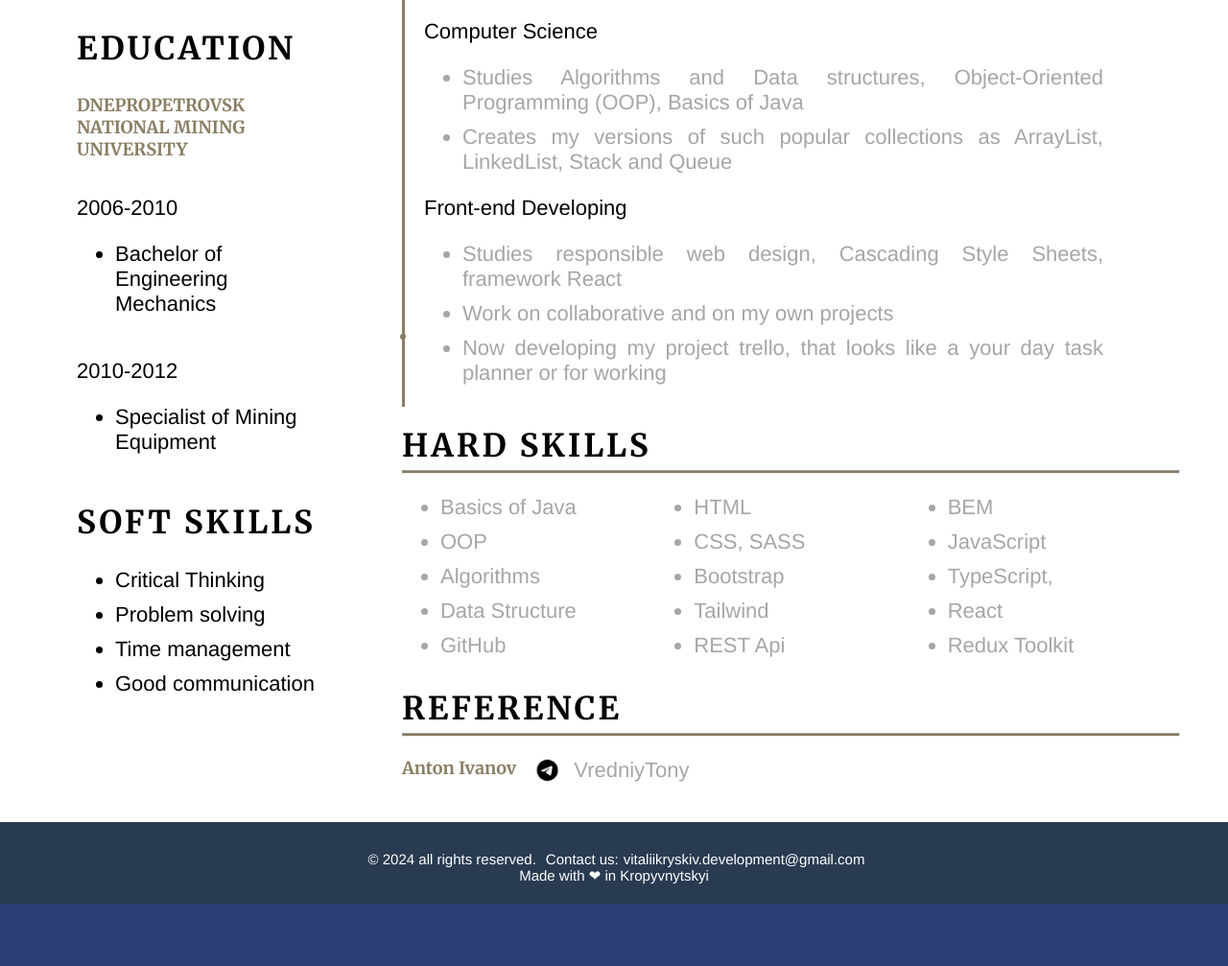
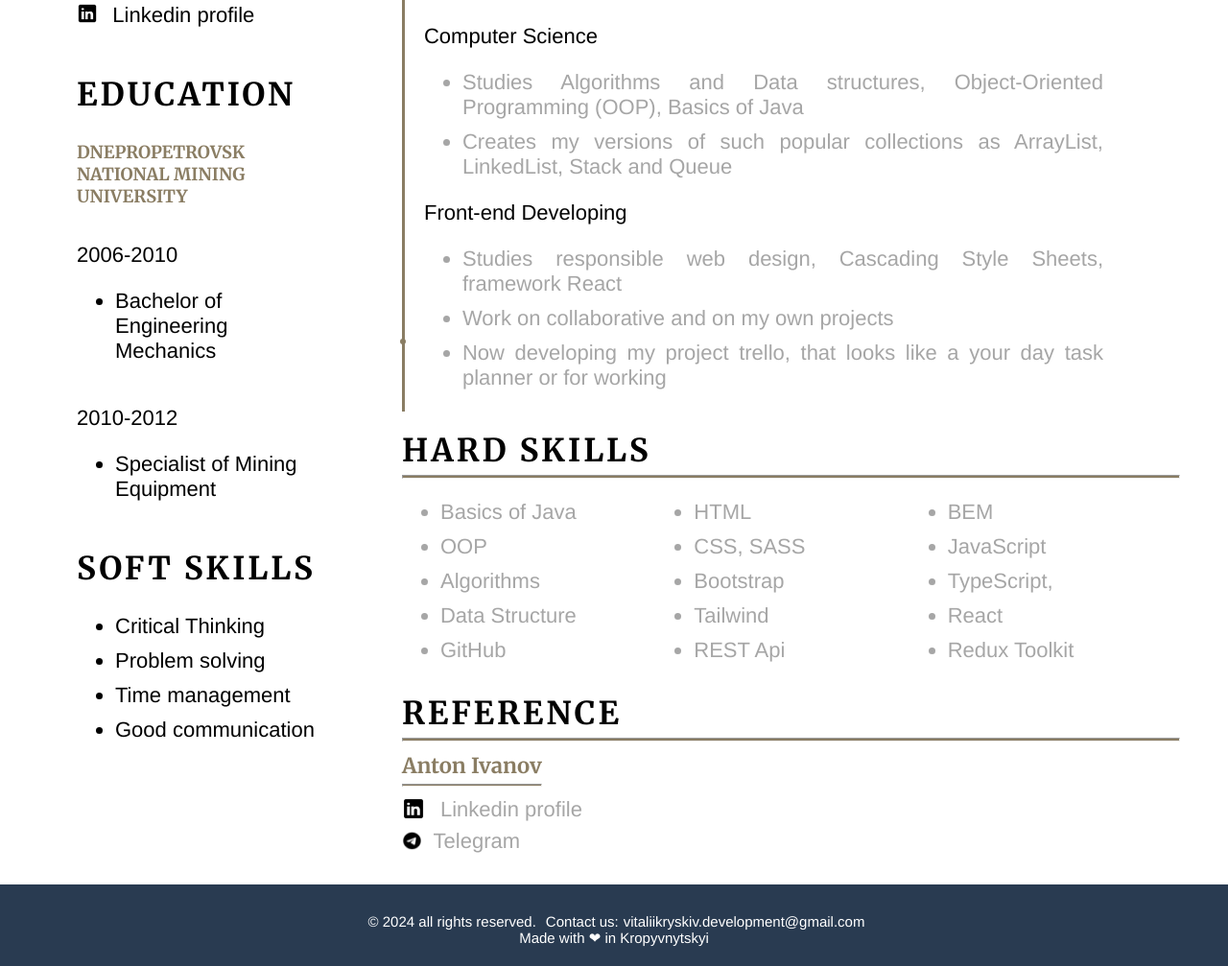
Before and after one commit to itsvetal/project-resume, a website with bundled scripts: page public/index.html in a window 1280 px wide. Shown: the part 827-1834 px from the top of the page at 96% size. Before the commit the page ends 1769 px from the top, so only its background shows below. Built offline with nearby package versions, Linux system fonts and the light colour scheme; a web font is replaced by a local one.

Commit message:
Add links to the contacts icons V1.1.6

```diff
--- a/public/index.js
+++ b/public/index.js
@@ -173,14 +173,19 @@ function addHeading(text, tag, hr = null) {
     return headerContainer
 }
 
-function addContactIcon(src) {
+function addContactIcon(src, href) {
     const iconContainer = document.createElement('div');
     iconContainer.classList.add('contact__icon');
+
+    const link = document.createElement('a');
+    link.setAttribute('href', href);
+    link.setAttribute('target', 'blank')
 
     const img = document.createElement('img');
     img.setAttribute('src', `${src}`);
 
-    iconContainer.appendChild(img);
+    link.appendChild(img);
+    iconContainer.appendChild(link);
 
     return iconContainer;
 }
@@ -199,7 +204,7 @@ function addContactLink(href, text) {
 function addContact(iconSrc, linkHref, text) {
     const contactContainer = document.createElement('div');
     contactContainer.classList.add('contact');
-    contactContainer.appendChild(addContactIcon(iconSrc));
+    contactContainer.appendChild(addContactIcon(iconSrc, linkHref));
     contactContainer.appendChild(addContactLink(linkHref, text));
     return contactContainer;
 }
@@ -221,10 +226,12 @@ function addContacts() {
         `https://www.google.com/maps?q=Kropyvnytskyi'`, 'Kropyvnytskyi'));
 
     contactContainer.appendChild(addContact(`./assets/images/icons/telegram.png`,
-        `https://t.me/iTs_Vetal`, 'iTs_Vetal'));
+        `https://t.me/iTs_Vetal`, 'Telegram'));
 
     contactContainer.appendChild(addContact(`./assets/images/icons/github.png`,
-        `https://github.com/itsvetal?tab=repositories`, 'GitHub'));
+        `https://github.com/itsvetal?tab=repositories`, 'GitHub repositories'));
+    contactContainer.appendChild(addContact(`./assets/images/icons/linkedin.png`,
+        `https://www.linkedin.com/in/vitalii-kryskiv-6bab21306/`, 'Linkedin profile'));
 
     return contactContainer;
 }
@@ -362,10 +369,11 @@ function createReferenceContent() {
     const contentContainer = document.createElement('div');
     contentContainer.classList.add('reference__content');
 
-    contentContainer.appendChild(addHeading('Anton Ivanov', 'h2'));
+    contentContainer.appendChild(addHeading('Anton Ivanov', 'h2', 'hr'));
+    contentContainer.appendChild(addContact(`./assets/images/icons/linkedin.png`,
+        `https://www.linkedin.com/in/vredniytony/?originalSubdomain=ua/`, 'Linkedin profile'));
     contentContainer.appendChild(addContact(`./assets/images/icons/telegram.png`,
-        `https://t.me/VredniyTony`, 'VredniyTony'))
-
+        `https://t.me/VredniyTony`, 'Telegram'));
     return contentContainer;
 }
 
--- a/public/main.css
+++ b/public/main.css
@@ -216,8 +216,7 @@ li {
   min-height: auto;
 }
 .container .page-header .page-header__content .page-header__content__text {
-  margin-top: 70px;
-  margin-bottom: 80px;
+  margin: 70px 0 80px 40px;
 }
 .container .page-header .page-header__content .page-header__content__text h1 {
   font-size: 56px;
@@ -280,6 +279,9 @@ li {
   flex-direction: row;
   margin: 0 50px 0 90px;
 }
+.container .main .page-section h2 {
+  font-size: 22px;
+}
 .container .main .page-section .page-section__content {
   display: flex;
   flex-direction: column;
@@ -323,15 +325,18 @@ li {
 }
 .container .main .page-section .page-section__content .reference .reference__content {
   display: flex;
-  flex-direction: row;
-  align-items: center;
+  flex-direction: column;
+  align-items: start;
+  text-wrap: nowrap;
 }
-.container .main .page-section .page-section__content .reference .reference__content h2 {
+.container .main .page-section .page-section__content .reference .reference__content .heading__h2 hr {
+  height: 1px;
+}
+.container .main .page-section .page-section__content .reference .reference__content .heading__h2 h2 {
   margin-top: 10px;
 }
 .container .main .page-section .page-section__content .reference .reference__content .contact {
   align-items: center;
-  margin-left: 20px;
   margin-bottom: 0;
 }
 .container .main .page-section .page-section__content .reference .reference__content .contact .contact__icon {
@@ -449,4 +454,7 @@ li {
   .container .main h1 {
     font-size: 18px;
   }
+  .container .main .page-section h2 {
+    font-size: 18px;
+  }
 }
```
Also changed, not shown: src/script/index.js (+8 -3 lines), public/assets/images/icons/linkedin.png (added), 3 other files.
